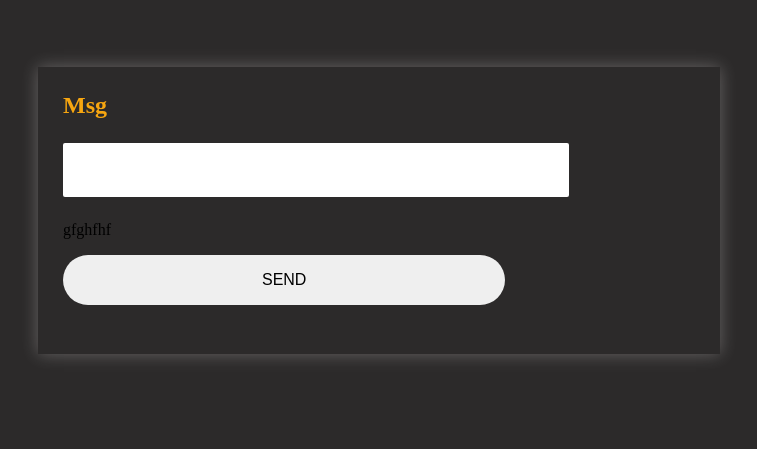
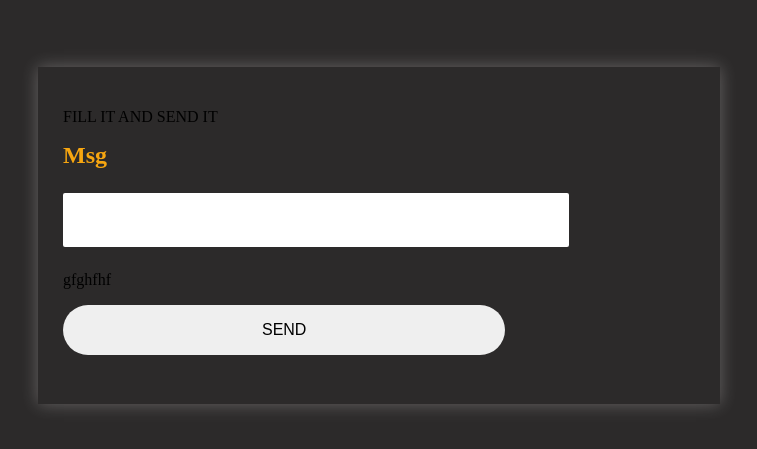
Before and after one commit to shyamalaG-shyam/DB-task1, a plain HTML site: page index.html in a window 1280 px wide. Shown: the part 249-698 px from the top of the page, without its empty margins (286-1043 px from the left). Drawn offline with Linux system fonts and the light colour scheme.

Commit message:
Added an P tag

```diff
--- a/index.html
+++ b/index.html
@@ -9,6 +9,7 @@
 </head>
 <body>
     <div class="container">
+        <p>FILL IT AND SEND IT</p>
         <form onsubmit="sendMsg()" action="#">
             <label for="msg">Msg</label>
             <input type="text" id="msg">
```
